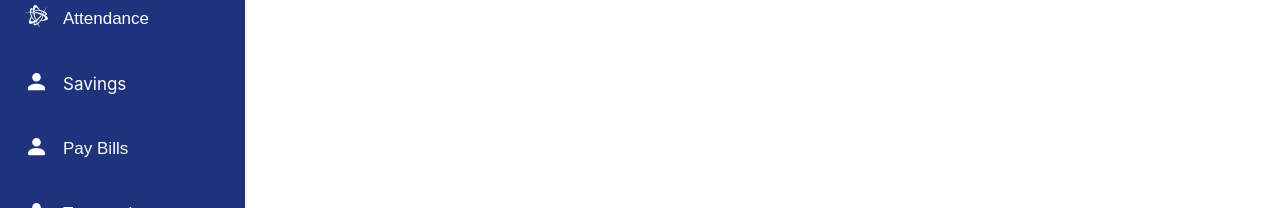
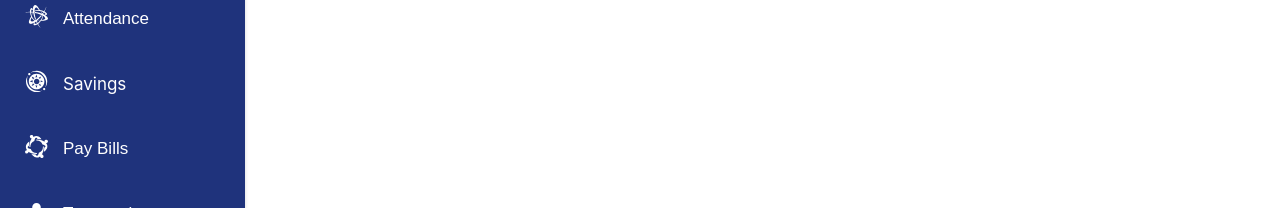
Before and after one commit to OgbuEsther/Easy_HR_FE2, a React (Create React App) app: page /staffdashboard in a window 1280 px wide. Shown: the part 221-429 px from the top of the page. Built offline with nearby package versions, Linux system fonts and the light colour scheme.

Commit message:
added the savings icon

```diff
--- a/src/components/block/Staffsidebar.tsx
+++ b/src/components/block/Staffsidebar.tsx
@@ -6,8 +6,8 @@ import { NavLink } from 'react-router-dom';
 import { FiPower } from "react-icons/fi";
 import { BsFillPersonFill } from "react-icons/bs"
 import { IoMdPerson} from "react-icons/io"
-import { FaBattleNet } from "react-icons/fa"
-import {GiMoneyStack,GiFlatTire} from "react-icons/gi"
+import { FaBattleNet,FaHornbill } from "react-icons/fa"
+import {GiStarSattelites,GiFlatTire} from "react-icons/gi"
 
 const SideBar = () => {
 
@@ -58,7 +58,9 @@ const SideBar = () => {
       </Home2>
 
       <Home2>
-            <Icon2><IoMdPerson  /></Icon2>
+            <Icon2>
+              <GiStarSattelites/>
+            </Icon2>
             <Text2 onClick={Toggle}>Savings</Text2>
           </Home2>
 
@@ -93,7 +95,7 @@ const SideBar = () => {
 
           <Home2>
             <Icon2>
-            <BsFillPersonFill />
+            <FaHornbill />
             </Icon2>
             <NavLink
             to="/staffdashboard/paybills"
```
